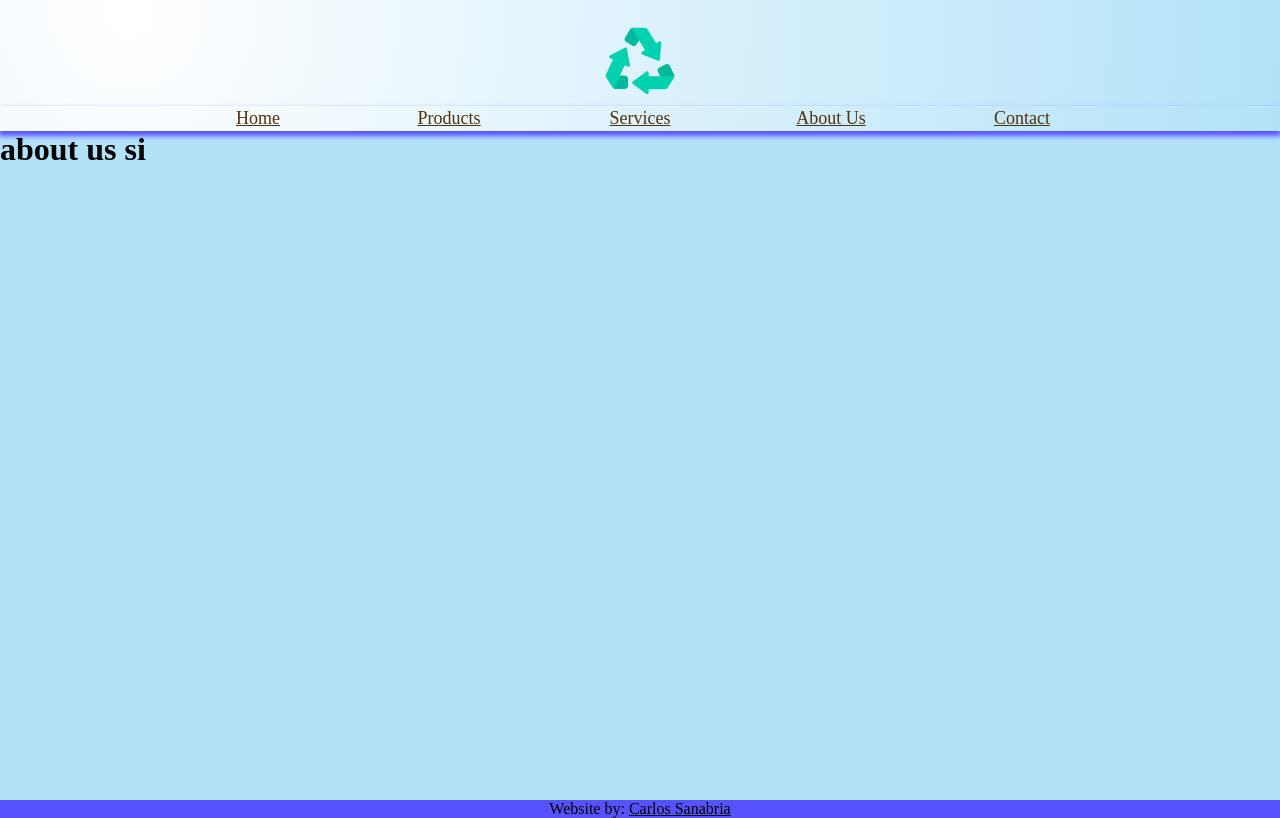
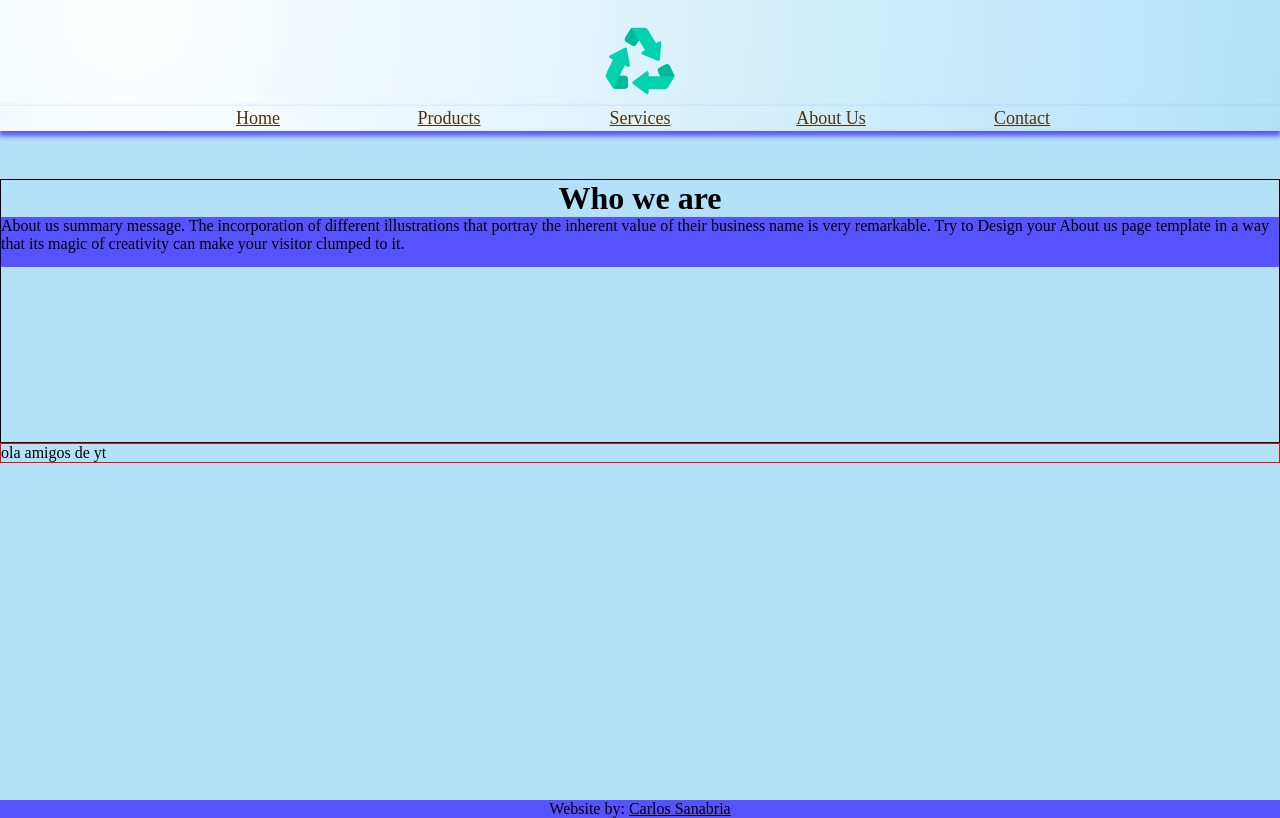
Before and after one commit to CarlosS-Pan/prov-web, a React (Create React App) app in the folder client/: page /about-us in a window 1280 px wide. Built offline with nearby package versions, Linux system fonts and the light colour scheme; a web font is replaced by a local one.

Commit message:
moving small changes to new computer

```diff
--- a/client/src/components/about-us/AboutUs.jsx
+++ b/client/src/components/about-us/AboutUs.jsx
@@ -4,9 +4,20 @@ const AboutUs = () => {
     return (
         <>
             <div className='content-container'>
-                <h1>
-                    about us si
+                <h1 className='content-title'>
+                    Who we are
                 </h1>
+                <div className="description-container">
+                    About us summary message.
+                    The incorporation of different
+                    illustrations that portray the inherent value
+                     of their business name is very remarkable.
+                     Try to Design your About us page template in a way that its
+                     magic of creativity can make your visitor clumped to it.
+                </div>
+            </div>
+            <div className="photos">
+                ola amigos de yt
             </div>
         </>
     );
--- a/client/src/components/about-us/about-us.css
+++ b/client/src/components/about-us/about-us.css
@@ -1,3 +1,26 @@
 .content-container {
-    height: 50vh;
+    display: flex;
+    flex-direction: column;
+    /* justify-content: center; */
+    align-items: center;
+    height: 33vh;
+    margin-top: 3rem;
+
+
+    border: 1px solid black;
 }
+
+.description-container {
+    display: flex;
+    background-color: var(--color-accent);
+    /* justify-content: center; */
+    /* align-content: center; */
+    height: 50px;
+}
+
+.photos {
+    display: flex;
+    border: 1px solid red;
+
+
+}
```
